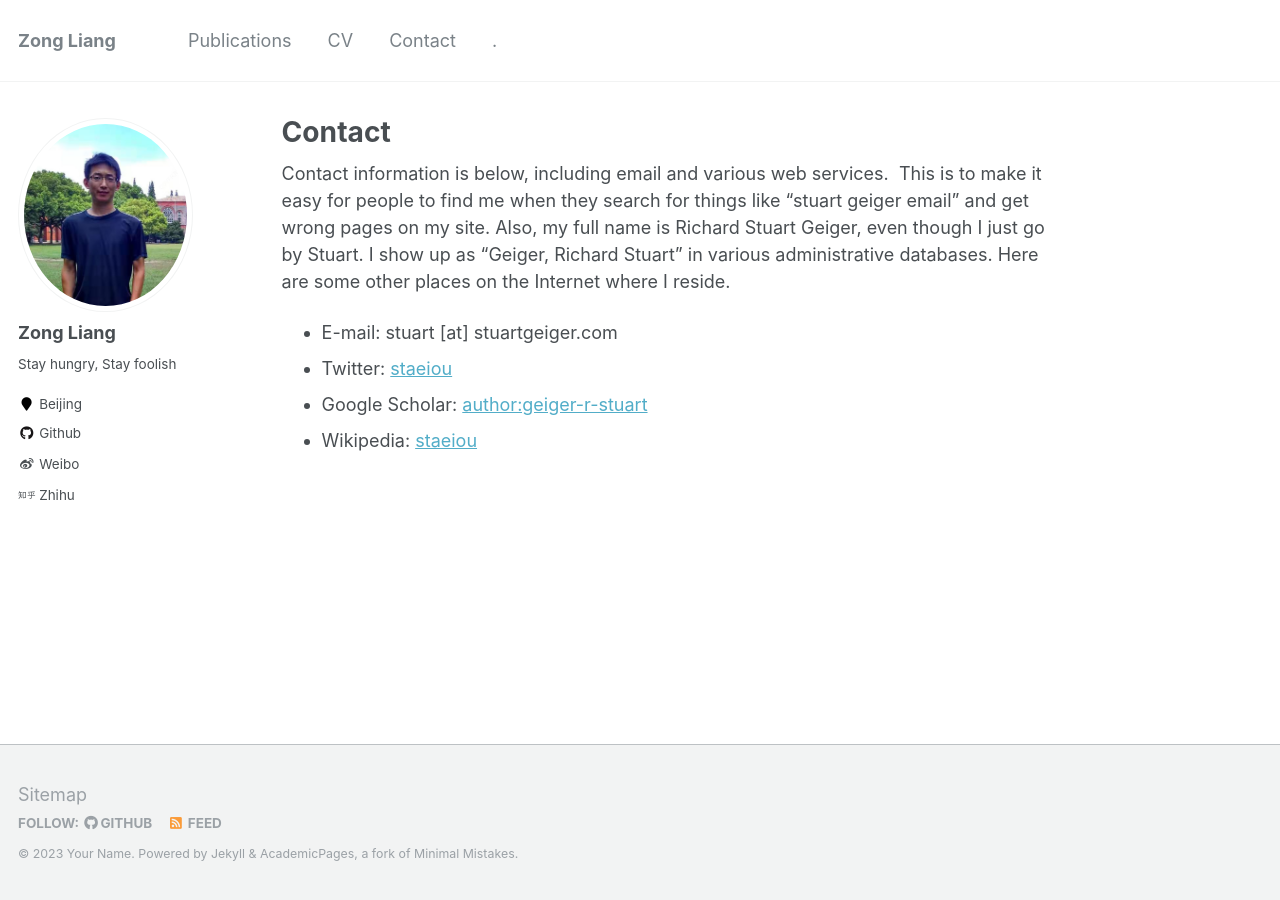
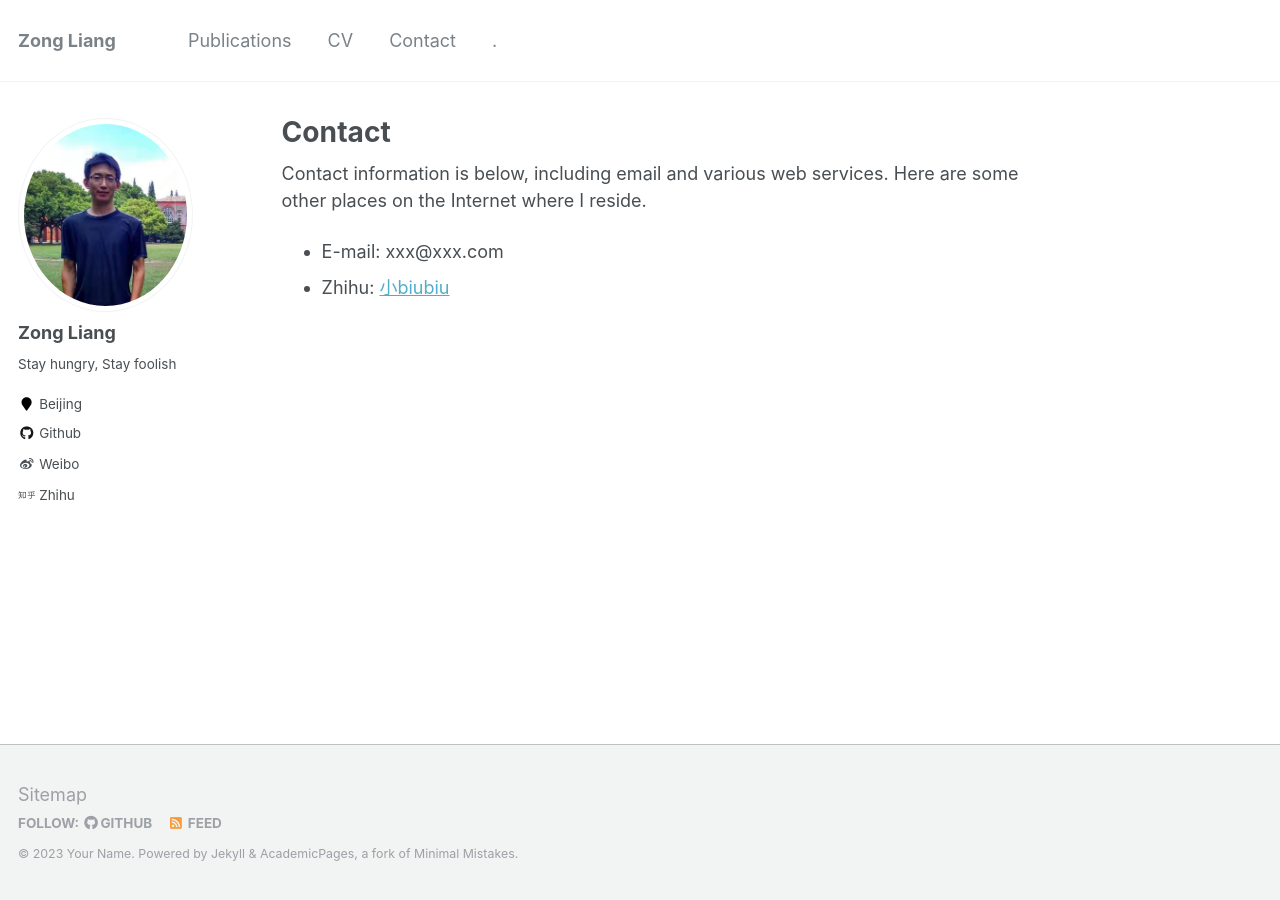
Before and after one commit to ZongL/zongl.github.io, a Jekyll site: the page built from _pages/contact.md, in a window 1280 px wide. Built offline with Jekyll 4.4.1, drawn with Linux system fonts in a browser that asks for light colours.

Commit message:
Update contact.md

```diff
--- a/_pages/contact.md
+++ b/_pages/contact.md
@@ -4,9 +4,7 @@ title: "Contact"
 excerpt: "Contact me"
 author_profile: true
 ---
-Contact information is below, including email and various web services.  This is to make it easy for people to find me when they search for things like "stuart geiger email" and get wrong pages on my site. Also, my full name is Richard Stuart Geiger, even though I just go by Stuart. I show up as "Geiger, Richard Stuart" in various administrative databases. Here are some other places on the Internet where I reside.
+Contact information is below, including email and various web services. Here are some other places on the Internet where I reside.
 
-* E-mail: stuart [at] stuartgeiger.com
-* Twitter: [staeiou](http://twitter.com/Staeiou)
-* Google Scholar: [author:geiger-r-stuart](http://scholar.google.com/citations?user=0AvWi3wAAAAJ&hl=en)
-* Wikipedia: [staeiou](http://en.wikipedia.org/wiki/User:Staeiou)
+* E-mail: xxx@xxx.com
+* Zhihu: [小biubiu](https://www.zhihu.com/people/zong-liang-6)
```
